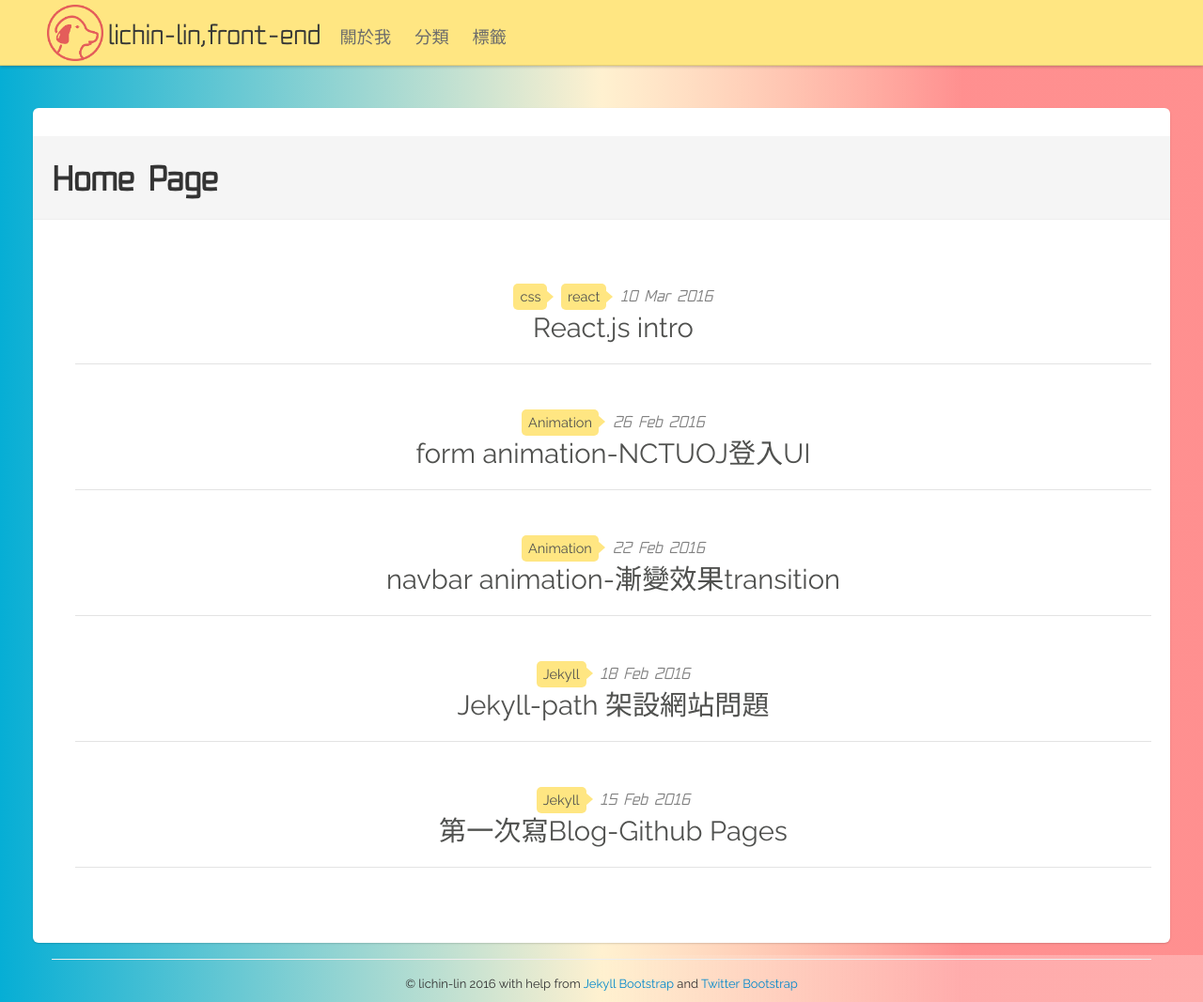
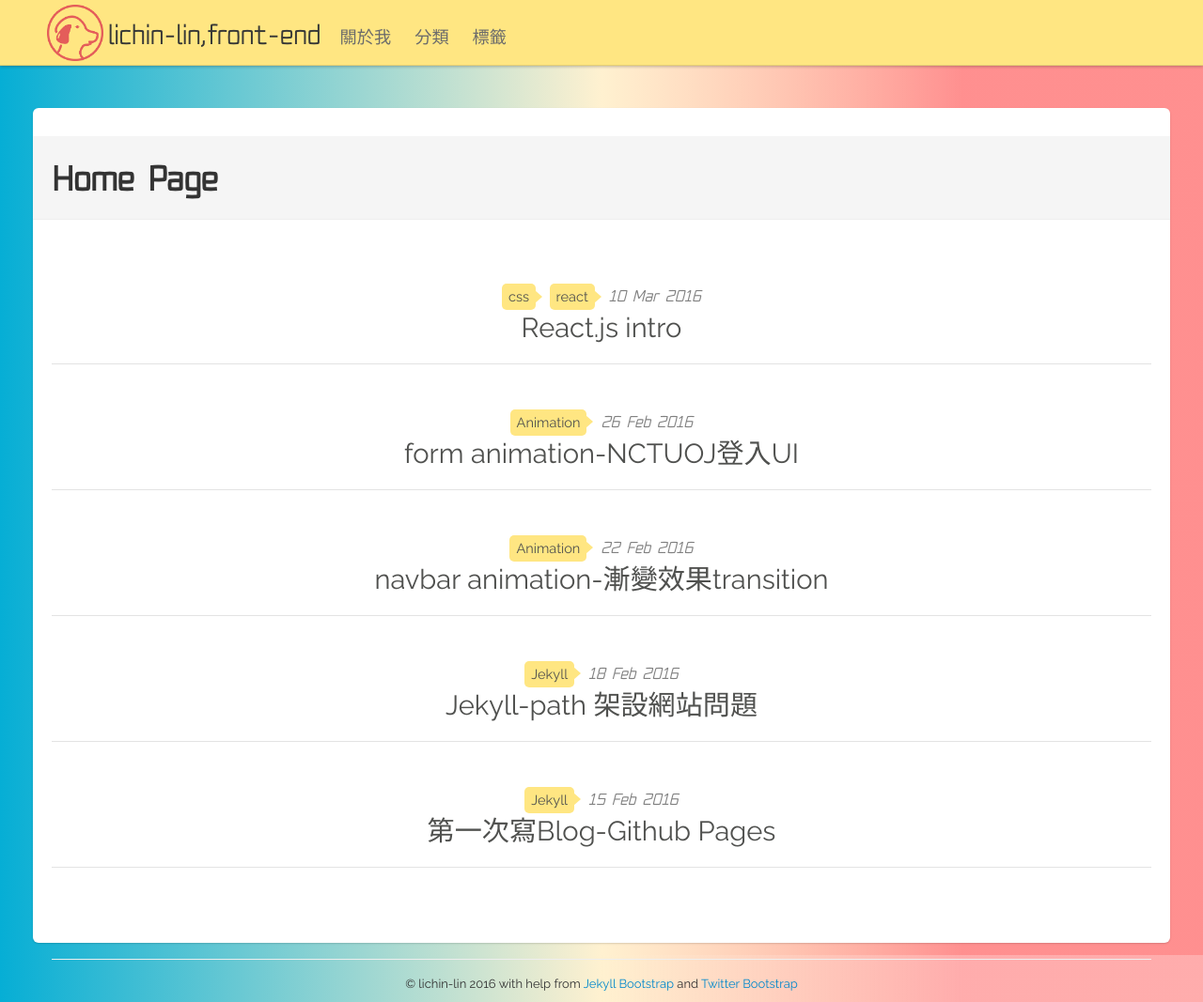
Before and after one commit to lichin-lin/lichin-lin.github.io, a Jekyll site: the page built from index.md, in a window 1280 px wide and 1067 px high. Shown: the whole window at 94% size. Built offline with Jekyll 4.4.1, drawn with Linux system fonts in a browser that asks for light colours; nearby versions of some CDN libraries.

```diff
--- a/assets/themes/twitter/css/style.css
+++ b/assets/themes/twitter/css/style.css
@@ -20,6 +20,9 @@
 }
 code {
   font-size: 14px;
+}
+ul{
+	margin:0 0 10px 0;
 }
 .row {
   margin: 0 auto;
@@ -399,7 +402,7 @@
     display: none;
   }
   .row ul {
-    margin: 0 0 10px 25px;
+    margin: 0 0 10px 0px;
   }
   .row .post-info {
     margin: 0 0 20px 0;
```
